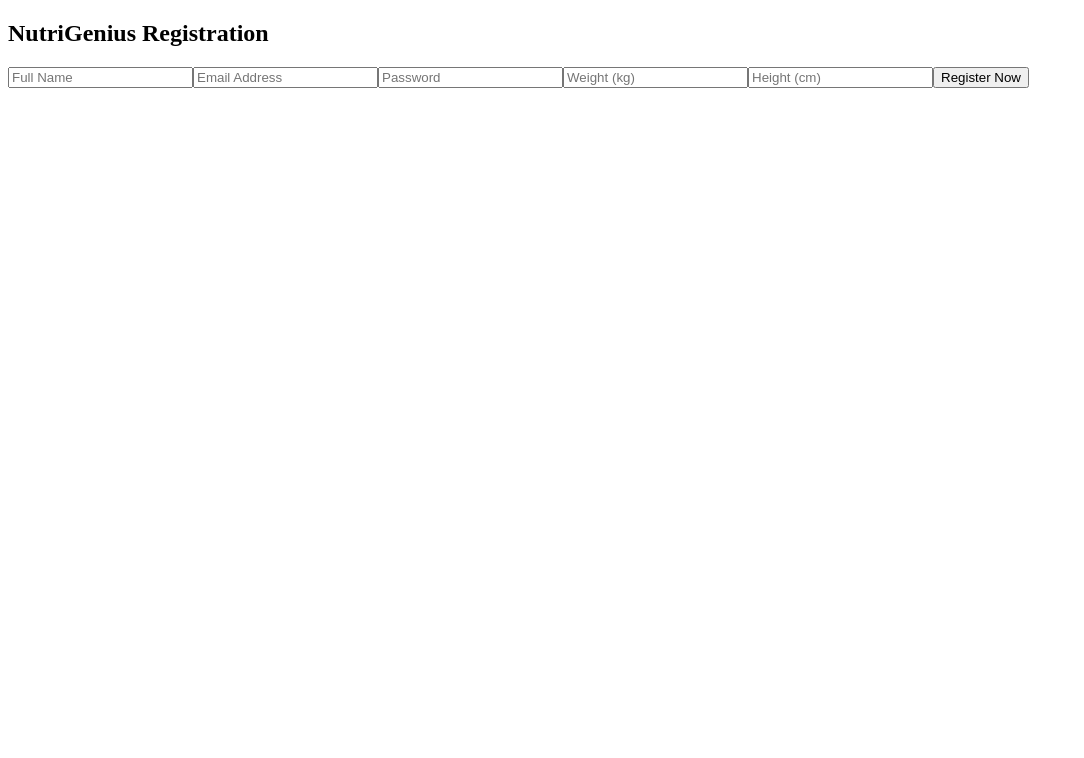
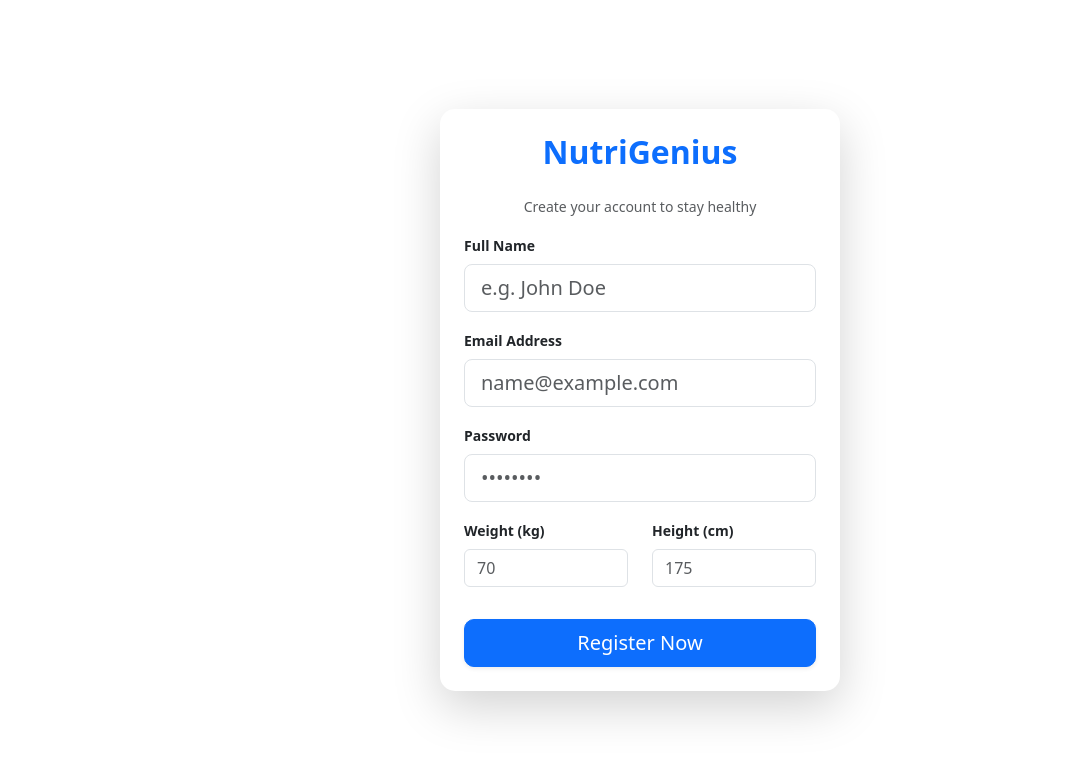
Before and after one commit to devdilshan2025/NutriGenius_AI_frontend, an Angular app: page / in a window 1280 px wide. Shown: the top 758 px of the page, without its empty margins (0-1084 px from the left). Built offline with nearby package versions, Linux system fonts and the light colour scheme.

Commit message:
Final: Registration form with Bootstrap styling and configurations

```diff
--- a/angular.json
+++ b/angular.json
@@ -28,6 +28,7 @@
               }
             ],
             "styles": [
+              "node_modules/bootstrap/dist/css/bootstrap.min.css",
               "src/styles.css"
             ],
             "scripts": []
--- a/package.json
+++ b/package.json
@@ -17,6 +17,8 @@
     "@angular/forms": "^21.2.0",
     "@angular/platform-browser": "^21.2.0",
     "@angular/router": "^21.2.0",
+    "bootstrap": "^5.3.8",
+    "bootstrap-icons": "^1.13.1",
     "command": "^1.1.1",
     "rxjs": "~7.8.0",
     "tslib": "^2.3.0",
--- a/src/app/app.component.html
+++ b/src/app/app.component.html
@@ -1,15 +1,36 @@
-<div class="registration-container">
-  <h2>NutriGenius Registration</h2>
+<div class="container d-flex justify-content-center align-items-center vh-100">
+  <div class="card shadow-lg p-4" style="width: 400px; border-radius: 15px;">
+    <h2 class="text-center mb-4 text-primary fw-bold">NutriGenius</h2>
+    <p class="text-center text-muted small">Create your account to stay healthy</p>
 
-  <input type="text" [(ngModel)]="user.name" name="name" placeholder="Full Name">
+    <div class="mb-3">
+      <label class="form-label small fw-bold">Full Name</label>
+      <input type="text" [(ngModel)]="user.name" name="name" class="form-control form-control-lg" placeholder="e.g. John Doe">
+    </div>
 
-  <input type="email" [(ngModel)]="user.email" name="email" placeholder="Email Address">
+    <div class="mb-3">
+      <label class="form-label small fw-bold">Email Address</label>
+      <input type="email" [(ngModel)]="user.email" name="email" class="form-control form-control-lg" placeholder="name@example.com">
+    </div>
 
-  <input type="password" [(ngModel)]="user.password" name="password" placeholder="Password">
+    <div class="mb-3">
+      <label class="form-label small fw-bold">Password</label>
+      <input type="password" [(ngModel)]="user.password" name="password" class="form-control form-control-lg" placeholder="••••••••">
+    </div>
 
-  <input type="number" [(ngModel)]="user.weight" name="weight" placeholder="Weight (kg)">
+    <div class="row">
+      <div class="col-6 mb-3">
+        <label class="form-label small fw-bold">Weight (kg)</label>
+        <input type="number" [(ngModel)]="user.weight" name="weight" class="form-control" placeholder="70">
+      </div>
+      <div class="col-6 mb-3">
+        <label class="form-label small fw-bold">Height (cm)</label>
+        <input type="number" [(ngModel)]="user.height" name="height" class="form-control" placeholder="175">
+      </div>
+    </div>
 
-  <input type="number" [(ngModel)]="user.height" name="height" placeholder="Height (cm)">
-
-  <button (click)="onRegister()">Register Now</button>
+    <button (click)="onRegister()" class="btn btn-primary btn-lg w-100 mt-3 shadow-sm" style="border-radius: 10px;">
+      Register Now
+    </button>
+  </div>
 </div>
--- a/src/app/app.css
+++ b/src/app/app.css
@@ -0,0 +1,17 @@
+body {
+  background: linear-gradient(135deg, #f5f7fa 0%, #c3cfe2 100%);
+}
+
+.card {
+  border: none;
+  transition: transform 0.3s ease;
+}
+
+.card:hover {
+  transform: translateY(-5px);
+}
+
+.form-control:focus {
+  border-color: #0d6efd;
+  box-shadow: 0 0 0 0.25rem rgba(13, 110, 253, 0.15);
+}
```
Also changed, not shown: 1 other file (tests, documents, lock files or other folders).
